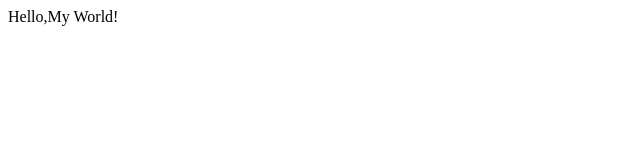
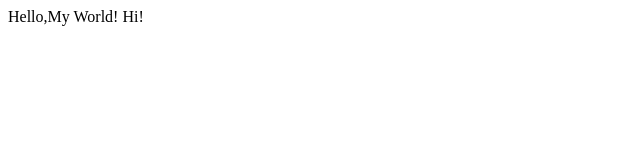
Before and after one commit to thusharanv/test, a plain HTML site: page hello.html in a window 1280 px wide. Shown: the full height of the page, 0-640 px from the left. Drawn offline with Linux system fonts and the light colour scheme.

Commit message:
Update hello.html

```diff
--- a/hello.html
+++ b/hello.html
@@ -4,6 +4,6 @@
 		<title>MY WEBPAGE!</title>
 	</head>
 	<body>
-		Hello,My World!
+		Hello,My World! Hi!
 	</body>
 </html>
```
